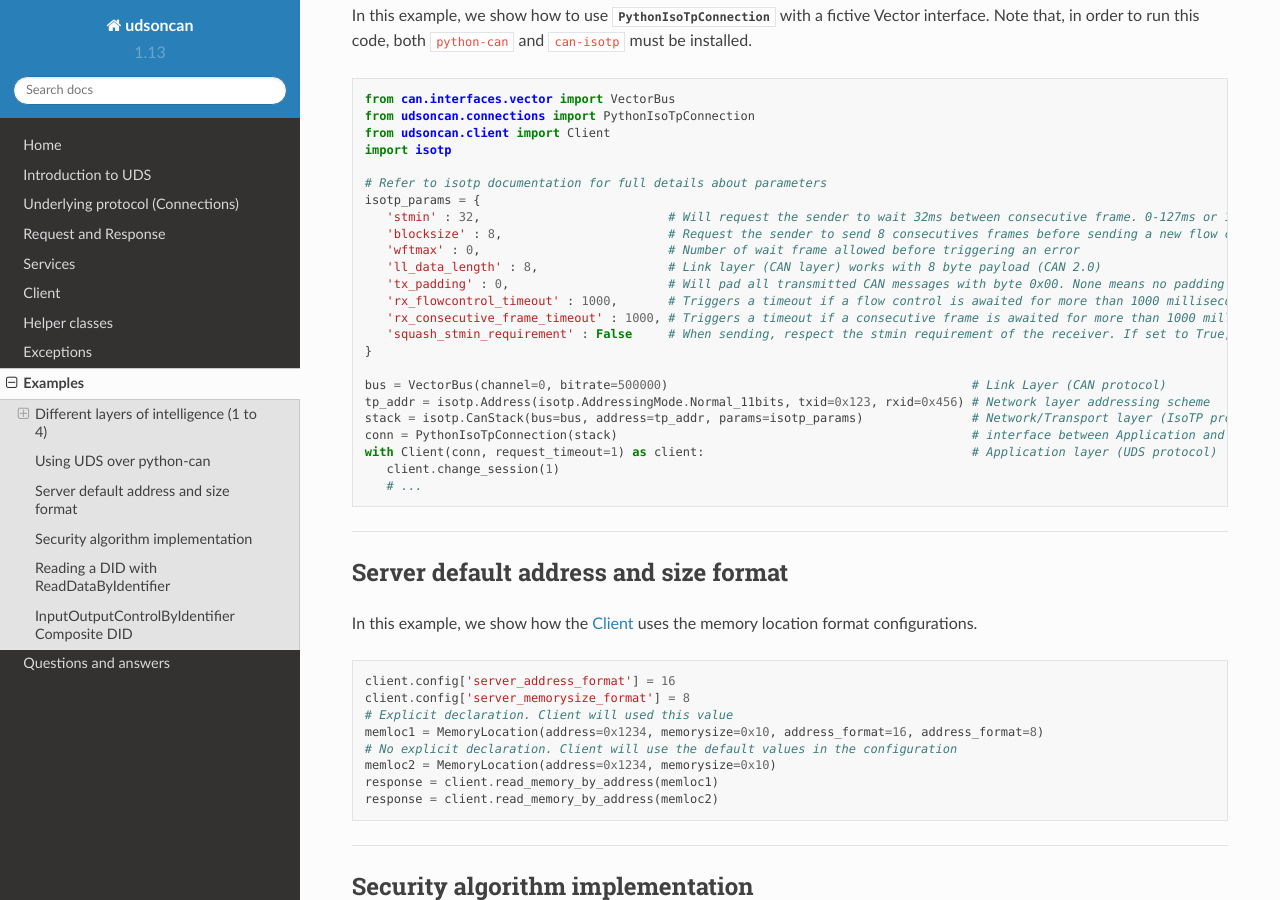
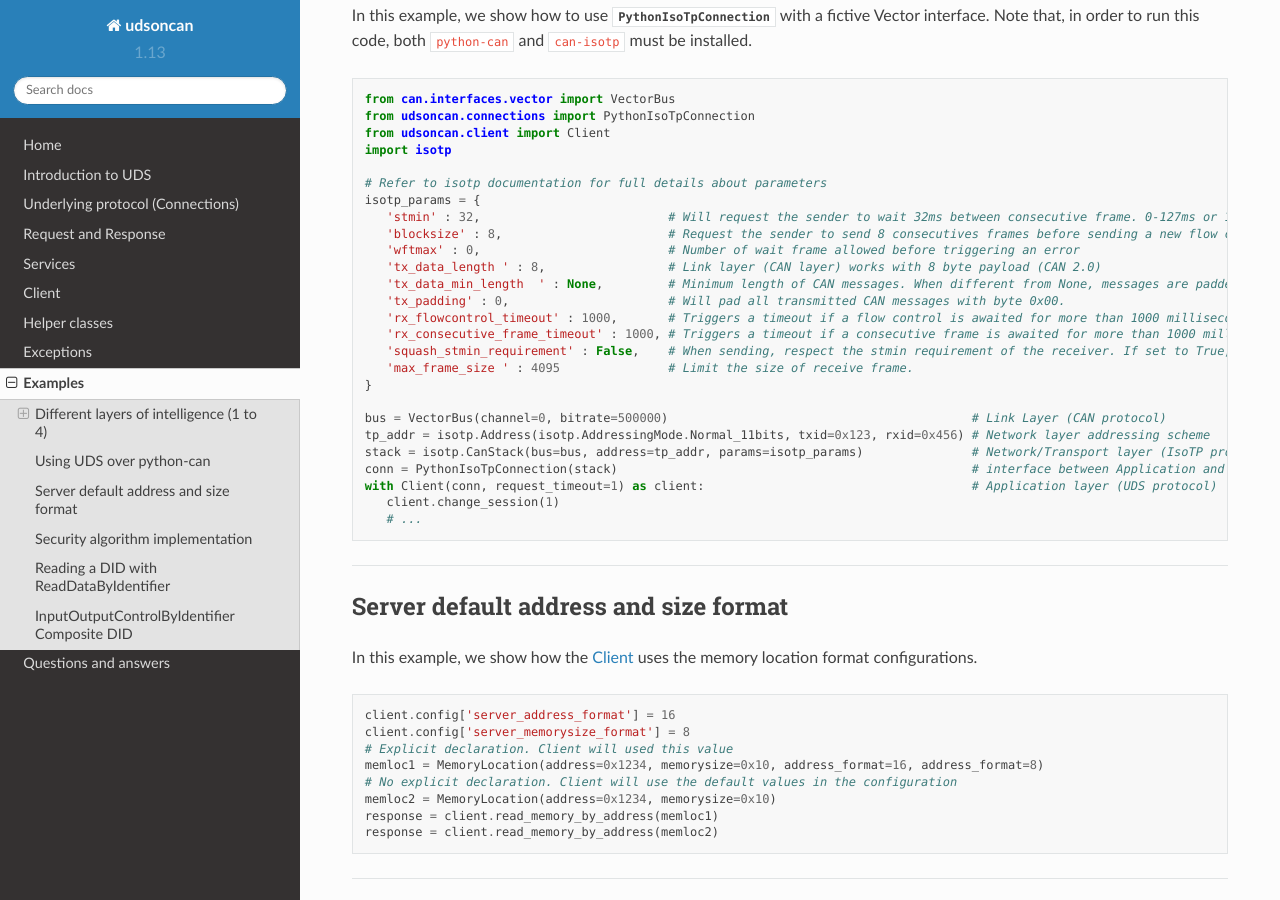
Before and after one commit to pylessard/python-udsoncan, a Sphinx documentation site: the page built from doc/source/udsoncan/examples.rst, in a window 1280 px wide and 900 px high, scrolled down 1235 px. Built offline with Sphinx 7.4.7 and the Read the Docs theme 2.0.0, drawn with Linux system fonts in a browser that asks for light colours.

Commit message:
Update examples.rst

```diff
--- a/doc/source/udsoncan/examples.rst
+++ b/doc/source/udsoncan/examples.rst
@@ -82,11 +82,13 @@ Note that, in order to run this code, both ``python-can`` and ``can-isotp`` must
       'stmin' : 32,                          # Will request the sender to wait 32ms between consecutive frame. 0-127ms or 100-900ns with values from 0xF1-0xF9
       'blocksize' : 8,                       # Request the sender to send 8 consecutives frames before sending a new flow control message
       'wftmax' : 0,                          # Number of wait frame allowed before triggering an error
-      'll_data_length' : 8,                  # Link layer (CAN layer) works with 8 byte payload (CAN 2.0)
-      'tx_padding' : 0,                      # Will pad all transmitted CAN messages with byte 0x00. None means no padding
+      'tx_data_length ' : 8,                 # Link layer (CAN layer) works with 8 byte payload (CAN 2.0)
+      'tx_data_min_length  ' : None,         # Minimum length of CAN messages. When different from None, messages are padded to meet this length. Works with CAN 2.0 and CAN FD.
+      'tx_padding' : 0,                      # Will pad all transmitted CAN messages with byte 0x00.
       'rx_flowcontrol_timeout' : 1000,       # Triggers a timeout if a flow control is awaited for more than 1000 milliseconds
       'rx_consecutive_frame_timeout' : 1000, # Triggers a timeout if a consecutive frame is awaited for more than 1000 milliseconds
-      'squash_stmin_requirement' : False     # When sending, respect the stmin requirement of the receiver. If set to True, go as fast as possible.
+      'squash_stmin_requirement' : False,    # When sending, respect the stmin requirement of the receiver. If set to True, go as fast as possible.
+      'max_frame_size ' : 4095               # Limit the size of receive frame.
    }
 
    bus = VectorBus(channel=0, bitrate=500000)                                          # Link Layer (CAN protocol)
```
